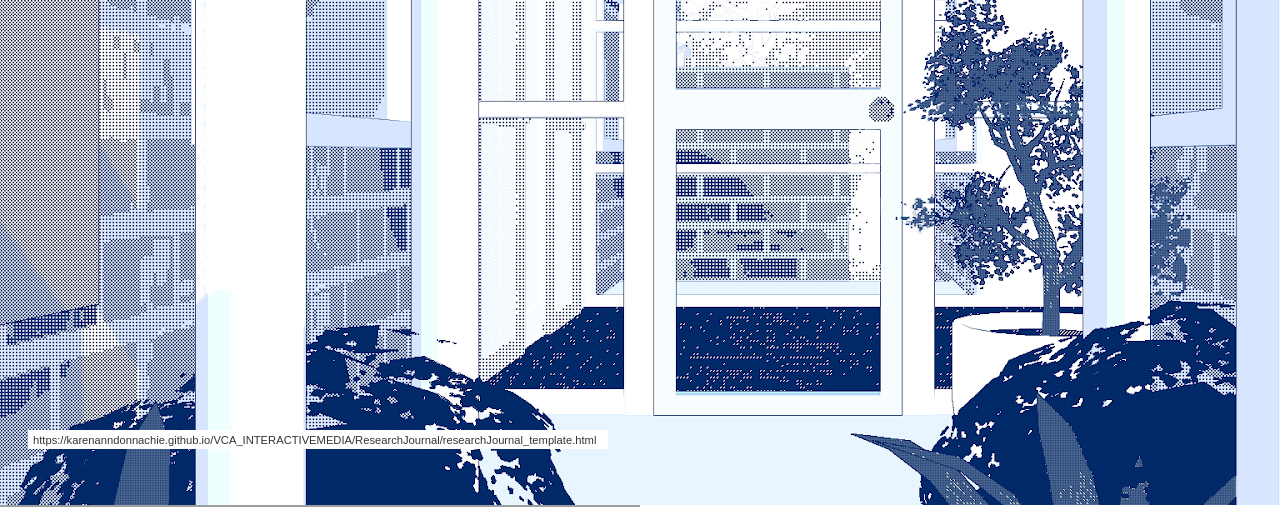
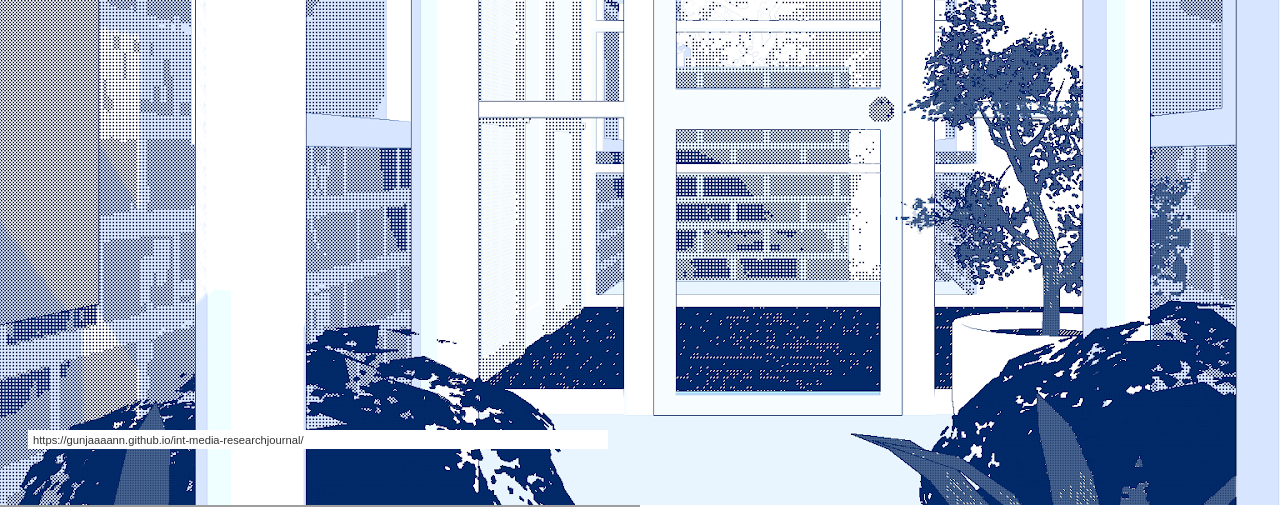
Before and after one commit to gunjaaaann/int-media-researchjournal, a plain HTML site: page index.html in a window 1280 px wide. Shown: the part 295-802 px from the top of the page. Drawn offline with nearby package versions, Linux system fonts and the light colour scheme; grey boxes are pictures that could not be loaded; a web font is replaced by a local one.

Commit message:
Update index.html

```diff
--- a/index.html
+++ b/index.html
@@ -244,7 +244,7 @@
             <div class="">
 
             <div class="caption">
-                <a class="caption_url" href="https://karenanndonnachie.github.io/VCA_INTERACTIVEMEDIA/ResearchJournal/researchJournal_template.html">https://karenanndonnachie.github.io/VCA_INTERACTIVEMEDIA/ResearchJournal/researchJournal_template.html</a></div>
+                <a class="caption_url" href="https://gunjaaaann.github.io/int-media-researchjournal/">https://gunjaaaann.github.io/int-media-researchjournal/</a></div>
             </div>
             </div>
         <div class="right" style="background: none;color:black">
```
